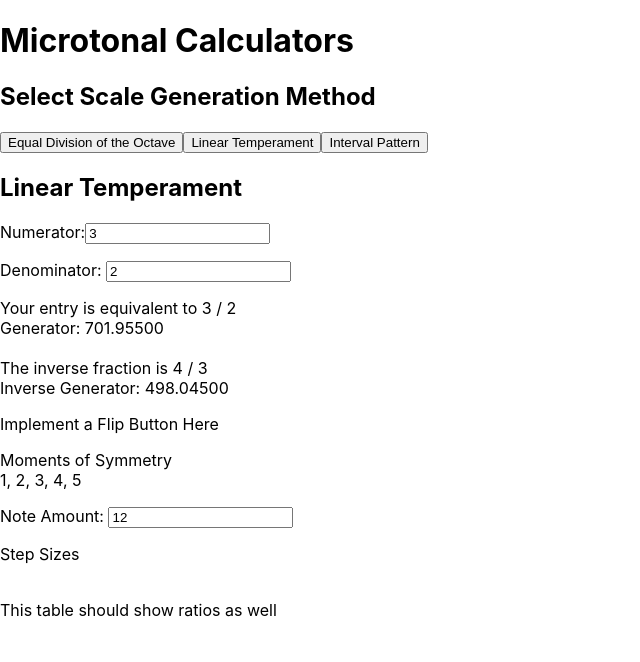
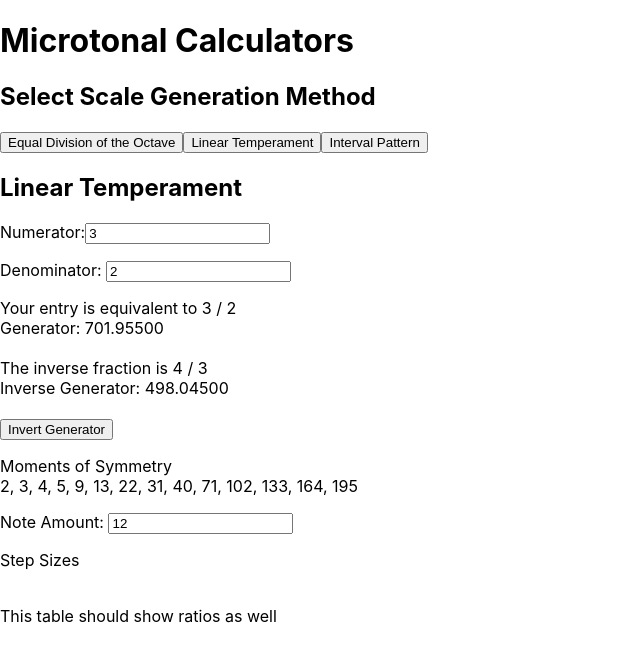
Before and after one commit to zzork/color-horizons-review-temp, a React (Create React App) app: page / in a window 1280 px wide. Both pictures are taken after a click on the button "Linear Temperament". Shown: the top 662 px of the page, without its empty margins (0-640 px from the left). Built offline with nearby package versions, Linux system fonts and the light colour scheme.

Commit message:
mos all working now, also fixed reducing errors in simplest fraction util

```diff
--- a/src/components/CalcLT.js
+++ b/src/components/CalcLT.js
@@ -1,5 +1,5 @@
 import React, { useState } from "react";
-import { CalcLTReadout } from "./CalcLTReadout";
+import { CalcLTReadout1 } from "./CalcLTReadout1";
 import { CalcLTReadout2 } from "./CalcLTReadout2";
 
 export const CalcLT = ({ stateData, setStateData }) => {
@@ -73,7 +73,7 @@ export const CalcLT = ({ stateData, setStateData }) => {
           value={stateData[1].denominator}
         ></input>
       </p>
-      <CalcLTReadout
+      <CalcLTReadout1
         numerator={stateData[1].numerator}
         denominator={stateData[1].denominator}
         stateData={stateData}
--- a/src/components/CalcLTReadout.js
+++ b/src/components/CalcLTReadout1.js
@@ -2,7 +2,7 @@ import getSimplestFraction from "../util/getSimplestFraction";
 import getGenerator from "../util/getGenerator";
 import getMos from "../util/getMos";
 
-export const CalcLTReadout = ({
+export const CalcLTReadout1 = ({
   numerator,
   denominator,
   stateData,
@@ -17,21 +17,6 @@ export const CalcLTReadout = ({
   }
 
   const equivalentFraction = getSimplestFraction(numerator, denominator);
-
-  // let newState = stateData.map((scaleType) => {
-  //   if (scaleType.id === "b") {
-  //     return {
-  //       ...scaleType,
-  //       calculatedNumerator: equivalentFraction[0],
-  //       calculatedDenominator: equivalentFraction[1],
-  //     };
-  //   }
-  //   return scaleType;
-  // });
-  // setStateData(newState);
-  // SETSTATEDATA is causing an infinite loop
-  // problem is what J was saying before, this needs to just display info, not calculate and display it at once
-
   const mainGenerator = getGenerator(numerator, denominator);
   const inverseFraction = getSimplestFraction(
     equivalentFraction[1] * 2,
@@ -42,6 +27,10 @@ export const CalcLTReadout = ({
     equivalentFraction[0],
     equivalentFraction[1]
   );
+
+  if (equivalentFraction[0] === 2 && equivalentFraction[1] === 1) {
+    return "Your entry is equivalent to 2/1";
+  }
 
   return (
     <div>
@@ -56,10 +45,11 @@ export const CalcLTReadout = ({
         <br />
         Inverse Generator: {inverseGenerator.toFixed(5)}
         <br />
-        <p>Implement a Flip Button Here</p>
+        <br />
+        <button>Invert Generator</button>
         <p>
           Moments of Symmetry <br />
-          {momentsOfSymmetry}
+          {momentsOfSymmetry.join(", ")}
         </p>
       </div>
     </div>
@@ -69,7 +59,7 @@ export const CalcLTReadout = ({
 const InvalidState = ({ numerator, denominator }) => {
   return (
     <div>
-      {numerator == "" && denominator === "" && (
+      {numerator === "" && denominator === "" && (
         <p>Enter a Numerator and Denominator</p>
       )}
       {numerator === "" && denominator !== "" && <p>Enter a Numerator</p>}
--- a/src/util/getMos.js
+++ b/src/util/getMos.js
@@ -1,12 +1,12 @@
 const getMos = (numerator, denominator) => {
   if (numerator % denominator === 0) {
-    return "no";
+    return ["Not Applicable"];
   }
   const log2 = Math.log(numerator / denominator) / Math.log(2);
   const intergerList = [];
   let outcome = 1 / log2;
 
-  for (let i = 0; i < 6; i++) {
+  for (let i = 0; i < 10; i++) {
     intergerList.push(Math.floor(outcome)); // add the interger to the list
     outcome -= Math.floor(outcome); // remove the interger and keep the decimal outcome
     outcome = 1 / outcome; // run the 1/x again, then loop... working!
@@ -26,35 +26,27 @@ const getMos = (numerator, denominator) => {
     }
   }
 
-  let freshmanSummer = nextFreshmanSummer;
+  for (let j = 1; j <= intergerList.length; j++) {
+    let freshmanSummer = nextFreshmanSummer;
 
-  for (let i = 0; i < intergerList[1]; i++) {
-    mos += freshmanSummer;
-    freshmanSums.push(mos);
-    if (i === intergerList[1] - 2) {
-      nextFreshmanSummer = mos;
-    }
-  }
-
-  freshmanSummer = nextFreshmanSummer;
-
-  for (let i = 0; i < intergerList[2]; i++) {
-    mos += freshmanSummer;
-    freshmanSums.push(mos);
-    if (i === intergerList[2] - 2) {
-      nextFreshmanSummer = mos;
+    for (let i = 0; i < intergerList[j]; i++) {
+      mos += freshmanSummer;
+      freshmanSums.push(mos);
+      if (i === intergerList[j] - 2) {
+        nextFreshmanSummer = mos;
+      }
     }
   }
 
   // OK so why does first iteration need to look different than second+?
-  // implement a proper loop for rest
-  // fix the "no" display, just don't display flip or MOS when nonsense
   // also should truncate at some point...
   // BUT OVERALL IS WORKING!!
 
-  // should this be here, or should it live elsewhere?
-  let readout = freshmanSums.join(", ");
-  return readout;
+  freshmanSums.shift();
+
+  const lessThan200 = freshmanSums.filter((value) => value < 201);
+
+  return lessThan200;
 };
 
 export default getMos;
--- a/src/util/getSimplestFraction.js
+++ b/src/util/getSimplestFraction.js
@@ -1,4 +1,4 @@
-const getSimplestFraction = (numerator, denominator, getStateData) => {
+const getSimplestFraction = (numerator, denominator) => {
   // without these two steps, was only evaluating first character in while loop (?)
   numerator = parseInt(numerator);
   denominator = parseInt(denominator);
@@ -7,13 +7,6 @@ const getSimplestFraction = (numerator, denominator, getStateData) => {
   while (numerator <= denominator) {
     numerator *= 2;
   }
-
-  // let keepReducing = true;
-  // if (numerator % denominator === 0 || denominator % numerator === 0) {
-  //   numerator = 2;
-  //   denominator = 1;
-  //   keepReducing = false;
-  // }
 
   // get all factors of num
   let numeratorGCFList = [];
@@ -30,6 +23,7 @@ const getSimplestFraction = (numerator, denominator, getStateData) => {
       denominatorGCFList.push(i);
     }
   }
+  denominatorGCFList.push(denominator);
 
   // create a list of what factors are in both
   let gcfList = numeratorGCFList.filter((factor) =>
```
